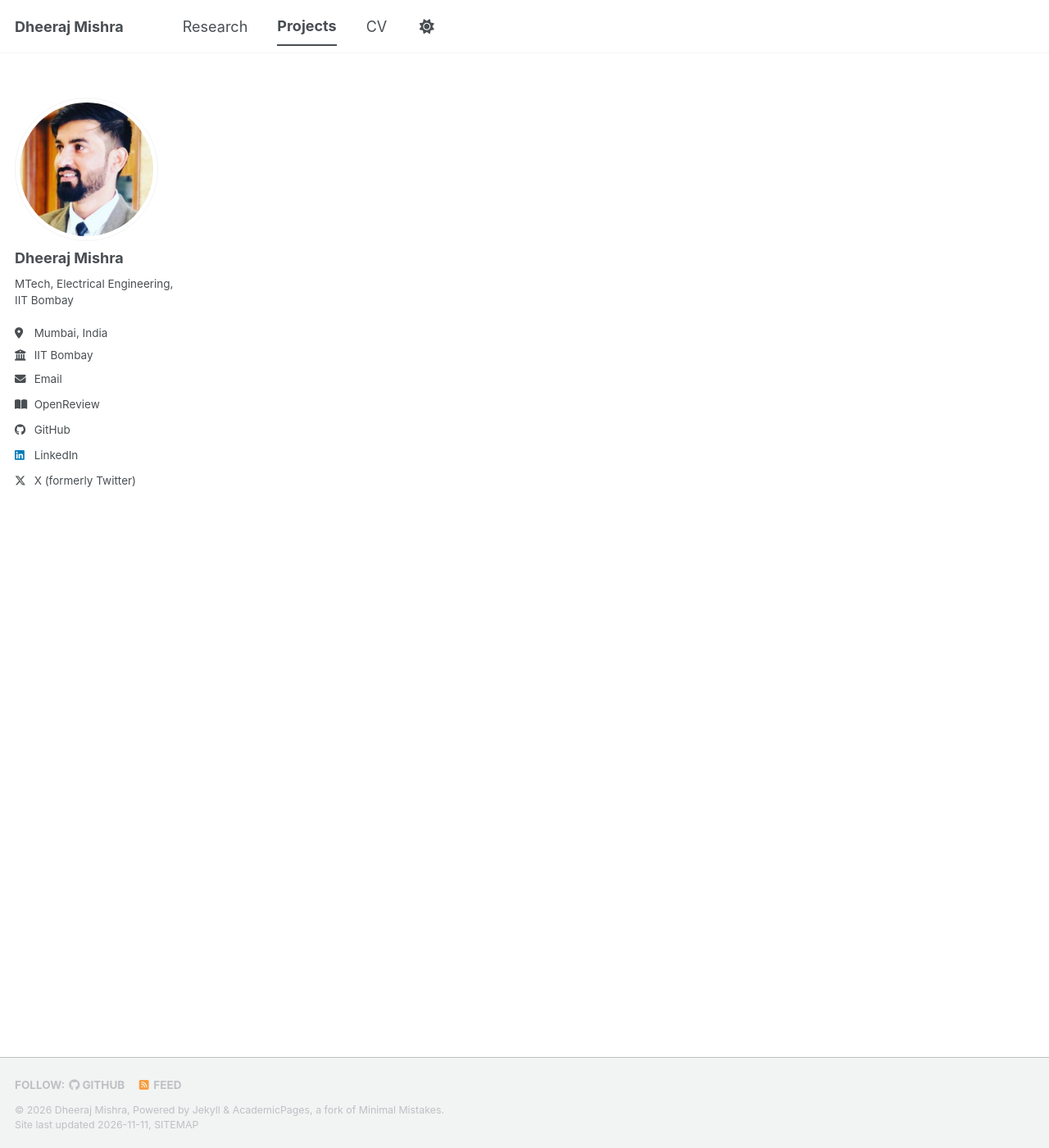
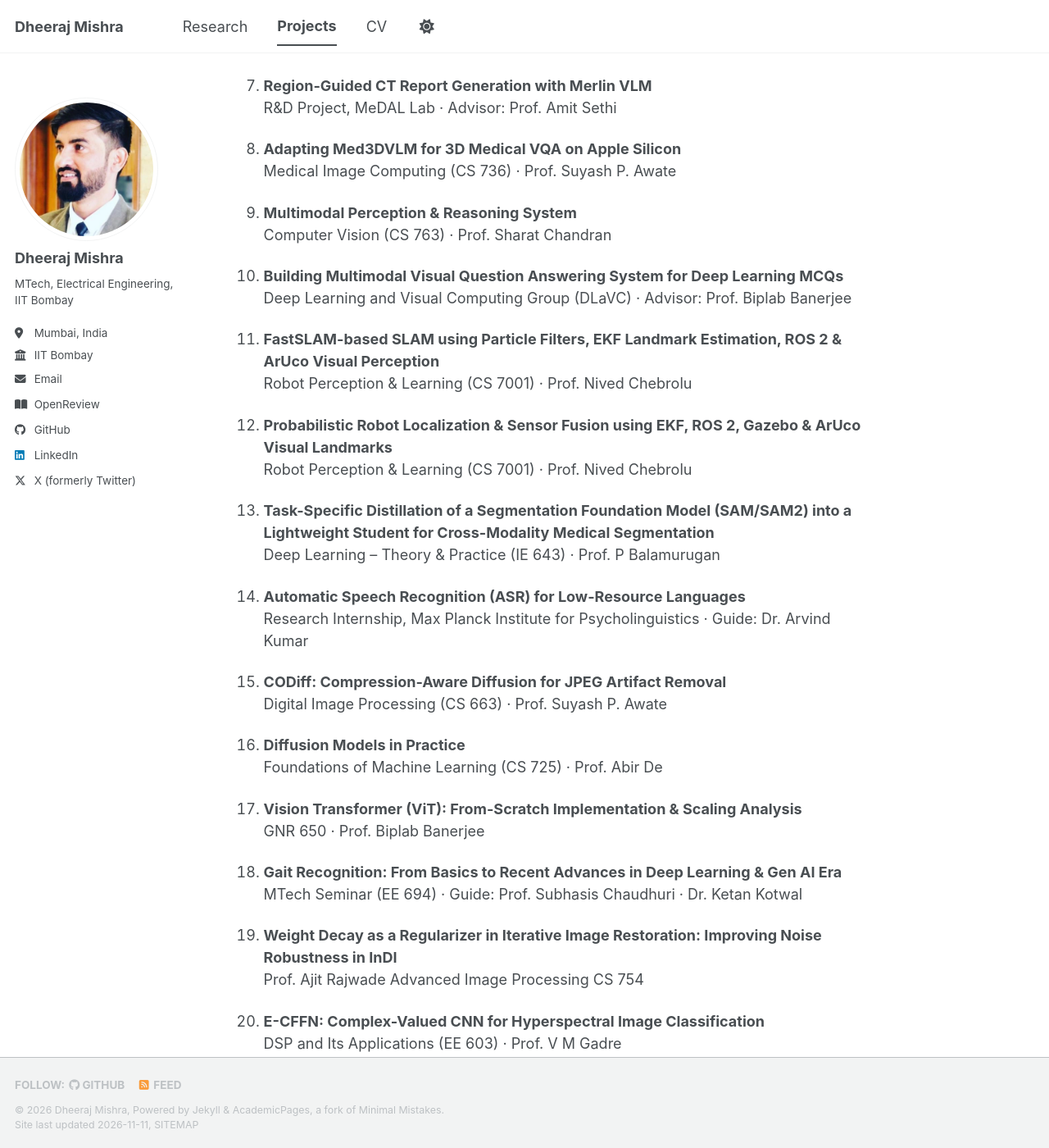
Before and after one commit to Dheerajmishraiitb/Dheerajmishraiitb.github.io, a Jekyll site: the page built from _pages/projects.md, in a window 1280 px wide and 1400 px high, scrolled down 700 px. Shown: the whole window at 82% size. Built offline with Jekyll 4.4.1, drawn with Linux system fonts in a browser that asks for light colours; a script bundle is joined from its source files by our own code; a style sheet for code colours, icons or effects is not loaded; some of the changed text lies outside the part shown.

Commit message:
Add projects list

```diff
--- a/_pages/projects.md
+++ b/_pages/projects.md
@@ -5,11 +5,67 @@ permalink: /projects/
 author_profile: true
 ---
 
-<!-- TODO: Add your projects here. Example format:
+## Projects
 
-**Project name** · [Code](link)<br>
-One or two sentences on what it does and what you built.
+1. **Recursive Self-Improving Large Language Models via In-Context Learning (ICL) and Co-evolving U-OPSD**<br>
+   MTech Thesis Phase I (EE 797) · Advisor: Prof. Nikhil Karamchandani · Co-Advisor: Prof. N. Hemachandra
 
--->
+2. **Does RL-Induced Reasoning Survive Merging?**<br>
+   Research Project, BharatGen · Advisor: Prof. Ganesh Ramakrishnan
 
-*Coming soon.*
+3. **Efficient AI: Qwen3.5-4B LLM Model Compression, Quantization, Pruning & Hardware-Aware GPU Optimization for Mathematical Reasoning**<br>
+   Efficient AI (CS 6013) · Prof. Aditya Desai
+
+4. **Self-Improving Multi-Agent System for Algorithmic Problem Solving**<br>
+   Generative & Agentic AI (IE 624) · Prof. Manjesh Kumar Hanawal
+
+5. **Custom CUDA FlashAttention & High-Performance Deep Learning Engine**<br>
+   Self-Project
+
+6. **Optimized GPT-2 Engine with Dynamic KV & Radix Prefix Caching**<br>
+   Self-Project
+
+7. **Region-Guided CT Report Generation with Merlin VLM**<br>
+   R&D Project, MeDAL Lab · Advisor: Prof. Amit Sethi
+
+8. **Adapting Med3DVLM for 3D Medical VQA on Apple Silicon**<br>
+   Medical Image Computing (CS 736) · Prof. Suyash P. Awate
+
+9. **Multimodal Perception & Reasoning System**<br>
+   Computer Vision (CS 763) · Prof. Sharat Chandran
+
+10. **Building Multimodal Visual Question Answering System for Deep Learning MCQs**<br>
+    Deep Learning and Visual Computing Group (DLaVC) · Advisor: Prof. Biplab Banerjee
+
+11. **FastSLAM-based SLAM using Particle Filters, EKF Landmark Estimation, ROS 2 & ArUco Visual Perception**<br>
+    Robot Perception & Learning (CS 7001) · Prof. Nived Chebrolu
+
+12. **Probabilistic Robot Localization & Sensor Fusion using EKF, ROS 2, Gazebo & ArUco Visual Landmarks**<br>
+    Robot Perception & Learning (CS 7001) · Prof. Nived Chebrolu
+
+13. **Task-Specific Distillation of a Segmentation Foundation Model (SAM/SAM2) into a Lightweight Student for Cross-Modality Medical Segmentation**<br>
+    Deep Learning – Theory & Practice (IE 643) · Prof. P Balamurugan
+
+14. **Automatic Speech Recognition (ASR) for Low-Resource Languages**<br>
+    Research Internship, Max Planck Institute for Psycholinguistics · Guide: Dr. Arvind Kumar
+
+15. **CODiff: Compression-Aware Diffusion for JPEG Artifact Removal**<br>
+    Digital Image Processing (CS 663) · Prof. Suyash P. Awate
+
+16. **Diffusion Models in Practice**<br>
+    Foundations of Machine Learning (CS 725) · Prof. Abir De
+
+17. **Vision Transformer (ViT): From-Scratch Implementation & Scaling Analysis**<br>
+    GNR 650 · Prof. Biplab Banerjee
+
+18. **Gait Recognition: From Basics to Recent Advances in Deep Learning & Gen AI Era**<br>
+    MTech Seminar (EE 694) · Guide: Prof. Subhasis Chaudhuri · Dr. Ketan Kotwal
+
+19. **Weight Decay as a Regularizer in Iterative Image Restoration: Improving Noise Robustness in InDI**<br>
+    Prof. Ajit Rajwade Advanced Image Processing  CS 754
+
+20. **E-CFFN: Complex-Valued CNN for Hyperspectral Image Classification**<br>
+    DSP and Its Applications (EE 603) · Prof. V M Gadre
+
+21. **AI-Driven Crime Trend Analysis in India: A Multi-Model Comparative Study**<br>
+    Prof. Amit Sethi Introduction to Machine Learning EE 769
```
